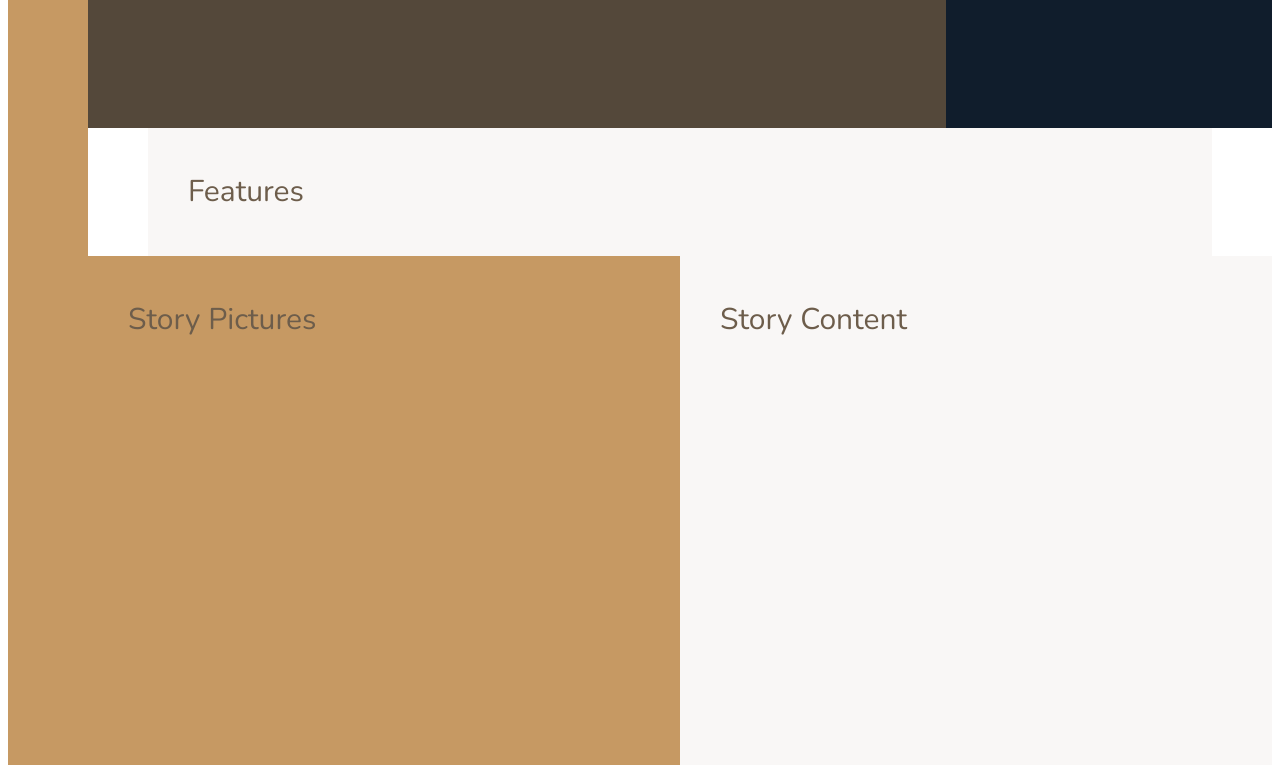
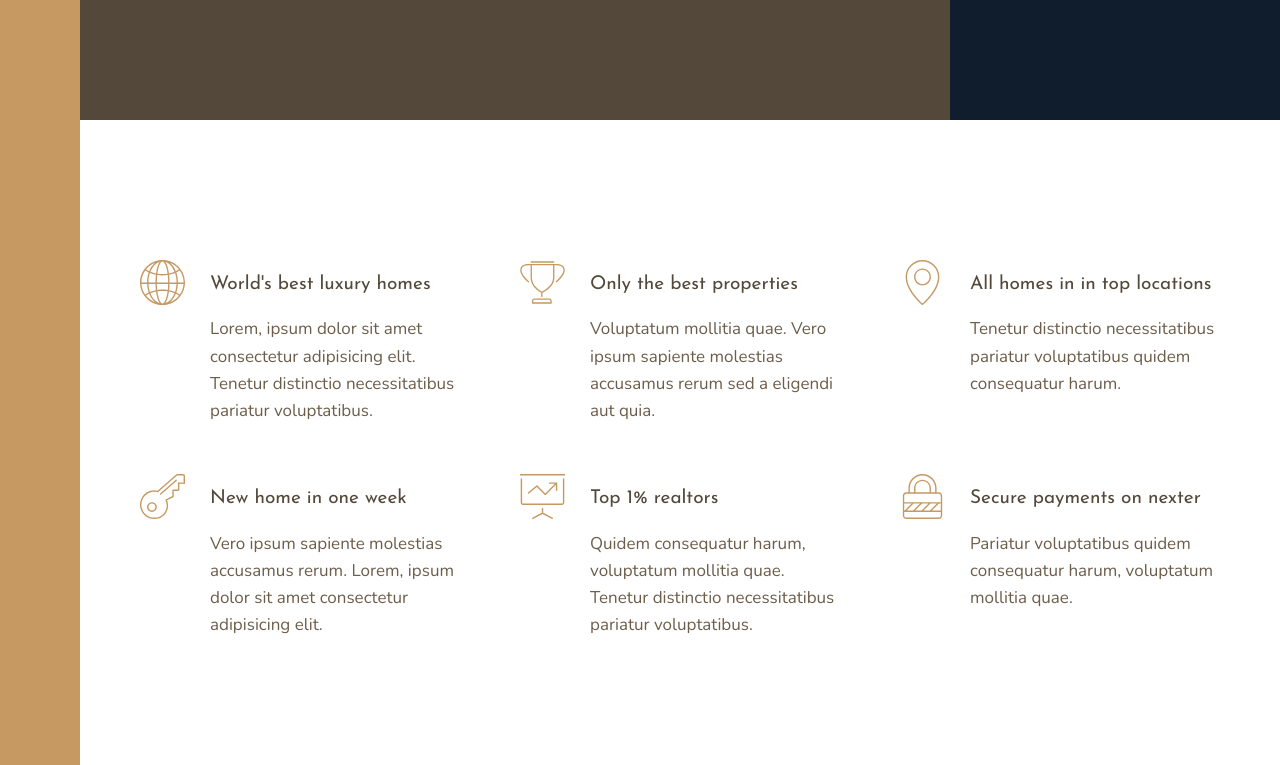
Before and after one commit to eslutz/Udemy-Advanced-CSS-and-Sass--Nexter-Project, a website: page index.html in a window 1280 px wide. Shown: the part 520-1285 px from the top of the page. Drawn offline with nearby package versions, Linux system fonts and the light colour scheme.

Commit message:
added features section

```diff
--- a/index.html
+++ b/index.html
@@ -15,27 +15,81 @@
         <div class="sidebar">
             Sidebar
         </div>
+
         <header class="header">
             Header
         </header>
+
         <div class="realtors">
             Tops 3 Realtors
         </div>
+
         <section class="features">
-            Features
+            <div class="feature">
+                <svg class="feature__icon">
+                    <use xlink:href="img/sprite.svg#icon-global"></use>
+                </svg>
+                <h4 class="heading-4 heading-4--dark">World's best luxury homes</h4>
+                <p class="feature__text">Lorem, ipsum dolor sit amet consectetur adipisicing elit. Tenetur distinctio necessitatibus pariatur voluptatibus.</p>
+            </div>
+
+            <div class="feature">
+                <svg class="feature__icon">
+                    <use xlink:href="img/sprite.svg#icon-trophy"></use>
+                </svg>
+                <h4 class="heading-4 heading-4--dark">Only the best properties</h4>
+                <p class="feature__text">Voluptatum mollitia quae. Vero ipsum sapiente molestias accusamus rerum sed a eligendi aut quia.</p>
+            </div>
+
+            <div class="feature">
+                <svg class="feature__icon">
+                    <use xlink:href="img/sprite.svg#icon-map-pin"></use>
+                </svg>
+                <h4 class="heading-4 heading-4--dark">All homes in in top locations</h4>
+                <p class="feature__text">Tenetur distinctio necessitatibus pariatur voluptatibus quidem consequatur harum.</p>
+            </div>
+
+            <div class="feature">
+                <svg class="feature__icon">
+                    <use xlink:href="img/sprite.svg#icon-key"></use>
+                </svg>
+                <h4 class="heading-4 heading-4--dark">New home in one week</h4>
+                <p class="feature__text">Vero ipsum sapiente molestias accusamus rerum. Lorem, ipsum dolor sit amet consectetur adipisicing elit.</p>
+            </div>
+
+            <div class="feature">
+                <svg class="feature__icon">
+                    <use xlink:href="img/sprite.svg#icon-presentation"></use>
+                </svg>
+                <h4 class="heading-4 heading-4--dark">Top 1% realtors</h4>
+                <p class="feature__text">Quidem consequatur harum, voluptatum mollitia quae. Tenetur distinctio necessitatibus pariatur voluptatibus.</p>
+            </div>
+
+            <div class="feature">
+                <svg class="feature__icon">
+                    <use xlink:href="img/sprite.svg#icon-lock"></use>
+                </svg>
+                <h4 class="heading-4 heading-4--dark">Secure payments on nexter</h4>
+                <p class="feature__text">Pariatur voluptatibus quidem consequatur harum, voluptatum mollitia quae.</p>
+            </div>
         </section>
+
         <div class="story__pictures">
             Story Pictures
         </div>
+
         <div class="story__content">
             Story Content
         </div>
+
         <section class="homes">
             Homes
         </section>
+
         <section class="gallery">
             Gallery
         </section>
+
         <footer class="footer">
             Footer
         </footer>
--- a/sass/_base.scss
+++ b/sass/_base.scss
@@ -13,6 +13,14 @@ $color-grey-dark-2: #6D5D4B;
 // FONT VARIABLES
 $font-primary: 'Nunito', sans-serif;
 $font-display: 'Josefin Sans', sans-serif;
+
+*,
+*::before,
+*::after {
+    margin: 0;
+    padding: 0;
+    box-sizing: inherit;
+}
 
 html {
     box-sizing: border-box;
@@ -30,9 +38,4 @@ body {
     display: grid;
     grid-template-rows: 80vh min-content 40vw repeat(3, min-content);
     grid-template-columns: [sidebar-start] 8rem [sidebar-end full-start] minmax(6rem, 1fr) [center-start] repeat(8, [col-start] minmax(min-content, 14rem) [col-end]) [center-end] minmax(6rem, 1fr) [full-end];
-
-    & > * {
-        padding: 4rem;
-        font-size: 3rem;
-    }
 }
--- a/sass/_features.scss
+++ b/sass/_features.scss
@@ -1,4 +1,28 @@
 .features {
-    background-color: $color-grey-light-1;
     grid-column: center-start / center-end;
+    margin: 15rem 0;
+
+    display: grid;
+    grid-template-columns: repeat(auto-fit, minmax(25rem, 1fr));
+    grid-gap: 6rem;
+    align-items: start;
 }
+
+.feature {
+    display: grid;
+    grid-template-columns: min-content 1fr;
+    grid-row-gap: 1.5rem;
+    grid-column-gap: 2.5rem;
+
+    &__icon {
+        fill: $color-primary;
+        width: 4.5rem;
+        height: 4.5rem;
+        grid-row: 1 / span 2;
+        transform: translateY(-1rem);
+    }
+
+    &__text {
+        font-size: 1.7rem;
+    }
+}
--- a/sass/_typography.scss
+++ b/sass/_typography.scss
@@ -0,0 +1,36 @@
+%heading {
+    font-family: $font-display;
+    font-weight: 400;
+}
+
+.heading-1 {
+    @extend %heading;
+    font-size: 4.5rem;
+    color: $color-grey-light-1;
+    line-height: 1;
+}
+
+.heading-2 {
+    @extend %heading;
+    font-size: 4rem;
+    font-style: italic;
+    line-height: 1;
+
+    &--light { color: $color-grey-light-1; }
+    &--dark { color: $color-grey-dark-1; }
+}
+
+.heading-3 {
+    @extend %heading;
+    font-size: 1.6rem;
+    color: $color-primary;
+    text-transform: uppercase;
+}
+
+.heading-4 {
+    @extend %heading;
+    font-size: 1.9rem;
+
+    &--light { color: $color-grey-light-1; }
+    &--dark { color: $color-grey-dark-1; }
+}
```
Also changed, not shown: css/style.css, 1 other file.
